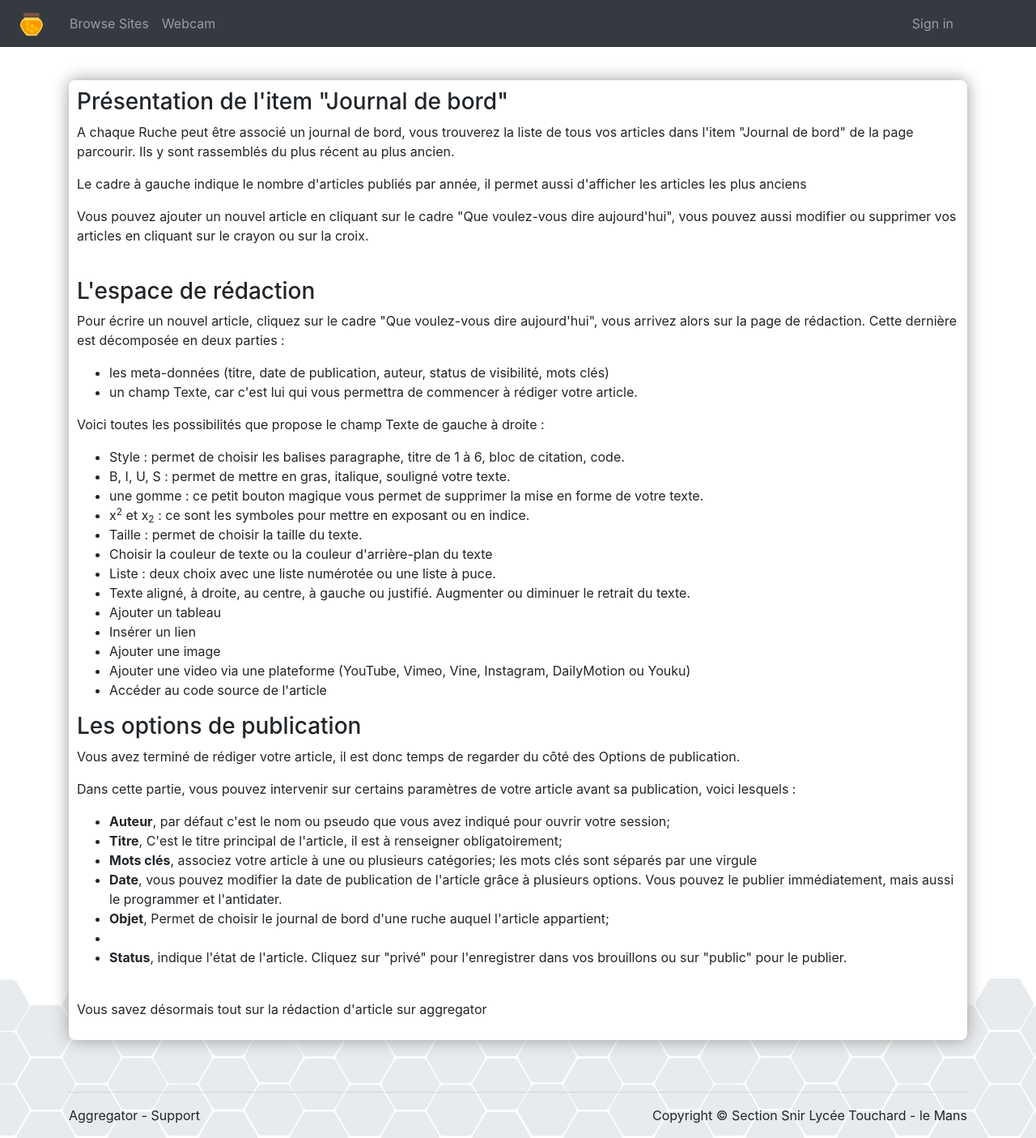
After one commit to PhilippeSimier/Aggregator, a PHP site: page /support/fr/blogs.php in a window 1280 px wide. The commit adds this page. Shown: the whole page at 81% size. Run offline with PHP 8.4, Linux system fonts and the light colour scheme; some libraries are stand-ins or nearby versions.

Commit message:
add support blog

```diff
--- /dev/null
+++ b/html/support/fr/blogs.php
@@ -0,0 +1,94 @@
+<?php session_start();
+/**----------------------------------------------------------------------------------
+    @fichier  support/fr/blogs.php
+    @auteur   (Touchard Washington le Mans)
+    @date     Avril 2020
+    @version  v1.0 - First release
+    @details  support pour la page blogs.php
+------------------------------------------------------------------------------------*/
+
+
+?>
+
+<!DOCTYPE html>
+<html>
+<head>
+    <meta charset="utf-8">
+    <meta name="viewport" content="width=device-width, initial-scale=1, shrink-to-fit=no">
+
+    <title>Support - blogs</title>
+    <!-- Bootstrap CSS version 4.1.1 -->
+    <link rel="stylesheet" href="../../css/bootstrap.min.css">
+	<script src="//ajax.googleapis.com/ajax/libs/jquery/3.1.1/jquery.min.js"></script>
+	<script src="../../scripts/bootstrap.min.js"></script> -->
+    <link rel="stylesheet" href="../../css/bootstrap.min.css" >
+    <link rel="stylesheet" href="../../css/ruche.css" />
+
+
+</head>
+
+<body>
+	<?php require_once '../../menu.php'; ?>
+
+	<div class="container" style="padding-top: 65px;">
+
+		<div class="row">
+			<div class="col-md-12 col-sm-12 col-12">
+
+
+				<div class="popin" style="min-height : 500px">
+
+					<h3>Présentation de l'item "Journal de bord" </h3>
+					<p> A chaque Ruche peut être associé un journal de bord, vous trouverez la liste de tous vos articles dans l'item "Journal de bord" de la page parcourir.
+					Ils y sont rassemblés du plus récent au plus ancien.</p>
+					<p> Le cadre à gauche indique le nombre d'articles publiés par année, il permet aussi d'afficher les articles les plus anciens</p>
+					<p>Vous pouvez ajouter un nouvel article en cliquant sur le cadre "Que voulez-vous dire aujourd'hui", vous pouvez aussi modifier ou supprimer vos articles en cliquant sur le crayon ou sur la croix.</p>
+					<br />
+					<h3>L'espace de rédaction</h3>
+					<p>Pour écrire un nouvel article, cliquez sur le cadre "Que voulez-vous dire aujourd'hui", vous arrivez alors sur la page de rédaction.
+					Cette dernière est décomposée en deux parties :
+					<ul>
+					    <li>les meta-données (titre, date de publication, auteur, status de visibilité, mots clés)</li>
+						<li>un champ Texte, car c'est lui qui vous permettra de commencer à rédiger votre article. </li>
+					</ul>
+					<p>Voici toutes les possibilités que propose le champ Texte de gauche à droite :
+					<ul>
+						<li>Style : permet de choisir les balises paragraphe, titre de 1 à 6, bloc de citation, code.</li>
+						<li> B, I, U, S  : permet de mettre en gras, italique, souligné  votre texte. </li>
+						<li>une gomme : ce petit bouton magique vous permet de supprimer la mise en forme de votre texte.</li>
+						<li>x<sup>2</sup> et x<sub>2</sub> : ce sont les symboles pour mettre en exposant ou en indice.</li>
+						<li>Taille : permet de choisir la taille du texte.</li>
+						<li>Choisir la couleur de texte ou la couleur d'arrière-plan du texte</li>
+						<li>Liste : deux choix avec une liste numérotée ou une liste à puce. </li>
+						<li>Texte aligné, à droite, au centre, à gauche ou justifié. Augmenter ou diminuer le retrait du texte.</li>
+						<li>Ajouter un tableau</li>
+						<li>Insérer un lien</li>
+						<li>Ajouter une image</li>
+						<li>Ajouter une video via une plateforme (YouTube, Vimeo, Vine, Instagram, DailyMotion ou Youku)</li>
+						<li>Accéder au code source de l'article</li>
+					</ul>
+					</p>
+					<h3>Les options de publication</h3>
+					<p>Vous avez terminé de rédiger votre article, il est donc temps de regarder du côté des Options de publication. </p>
+					<p>Dans cette partie, vous pouvez intervenir sur certains paramètres de votre article avant sa publication, voici lesquels :
+						<ul>
+						<li><b>Auteur</b>, par défaut c'est le nom ou pseudo que vous avez indiqué pour ouvrir votre session;</li>
+						<li><b>Titre</b>, C'est le titre principal de l'article, il est  à renseigner obligatoirement;</li>
+						<li><b>Mots clés</b>,  associez votre article à une ou plusieurs catégories; les mots clés sont séparés par une virgule</li>
+						<li><b>Date</b>, vous pouvez modifier la date de publication de l'article grâce à plusieurs options. Vous pouvez le publier immédiatement,
+						                 mais aussi le programmer et l'antidater.</li>
+						<li><b>Objet</b>, Permet de choisir le journal de bord d'une ruche auquel l'article appartient; <li>
+						<li><b>Status</b>, indique l'état de l'article. Cliquez sur "privé" pour l'enregistrer dans vos brouillons ou sur "public" pour le publier.</li>
+						</ul>
+					</p>
+					<br/>
+					<p>Vous savez désormais tout sur la rédaction d'article sur aggregator</p>
+
+				</div>
+			</div>
+		</div>
+		<?php require_once 'piedDePage.php'; ?>
+	</div>
+
+
+</body>
```
Also changed, not shown: html/administration/blog.php (+26 -6 lines), html/administration/support/fr/blog.php (added, +88 -0 lines).
